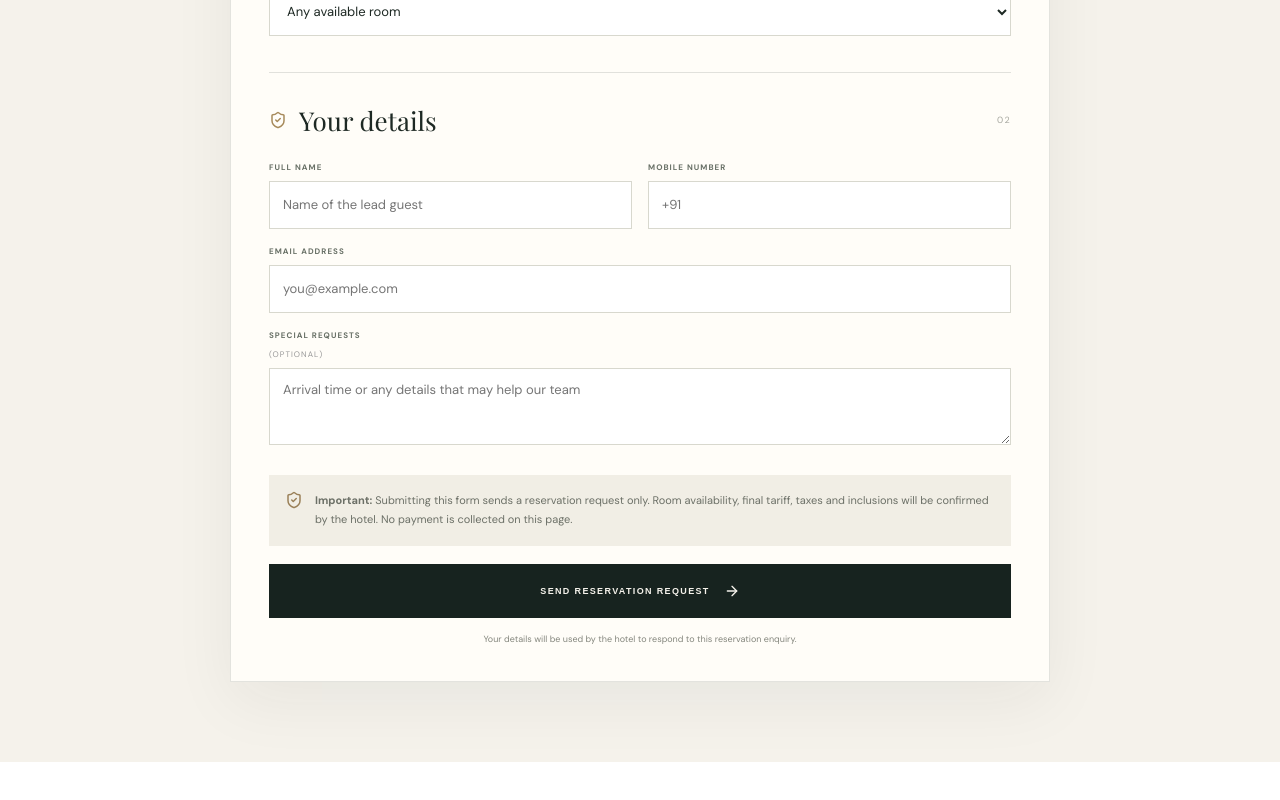
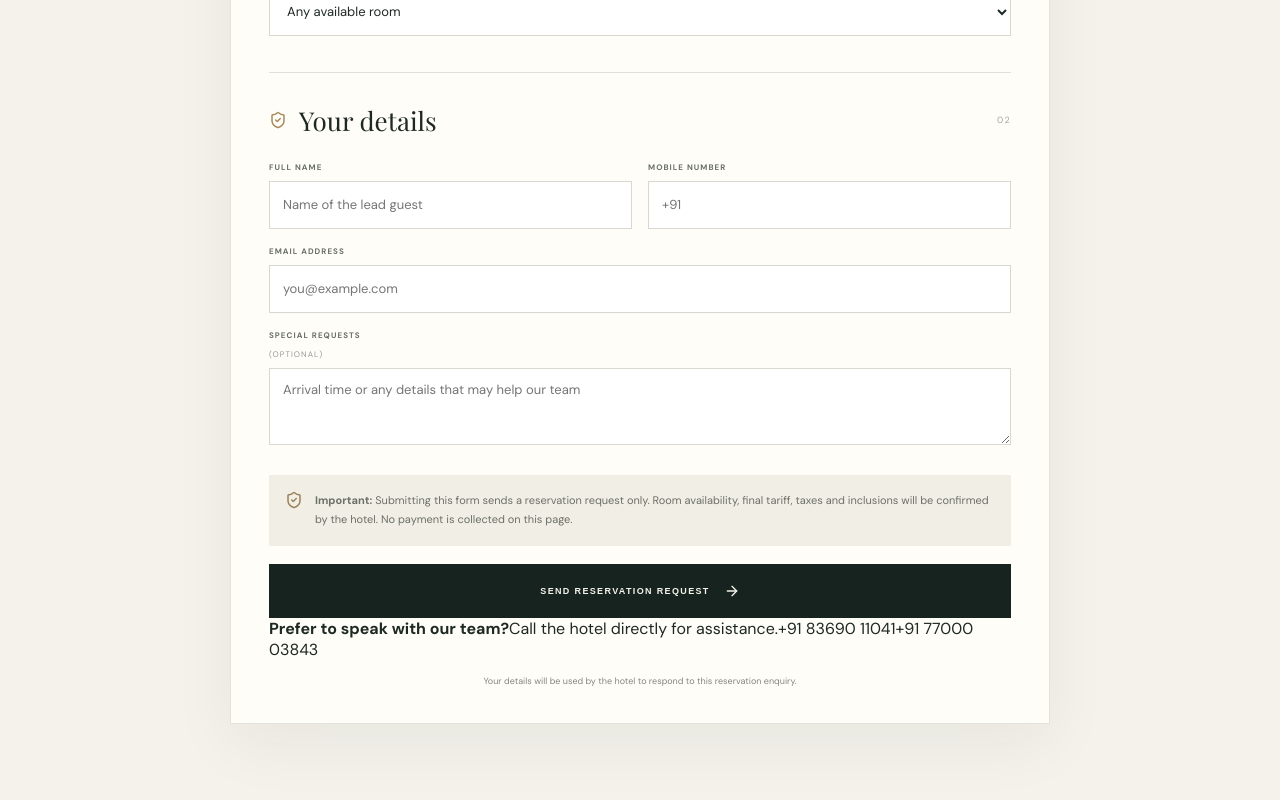
Before and after one commit to ajaysalunkhe2026-netizen/imperia-boutique-hotel, a Next.js app: page /booking in a window 1280 px wide. Shown: the part 764-1564 px from the top of the page. Before the commit the page ends 1526 px from the top, so only its background shows below. Built offline with nearby package versions, Linux system fonts and the light colour scheme; a web font is replaced by a local one.

Commit message:
feat: add direct hotel call options to reservation page

```diff
--- a/app/booking/page.tsx
+++ b/app/booking/page.tsx
@@ -69,6 +69,7 @@ export default function BookingPage() {
           <h1>Thank you.<br /><em>We’ll be in touch.</em></h1>
           <p>Your reservation enquiry has been received. This is a request only, not a confirmed booking. The hotel team must verify room availability and the applicable tariff before confirming your stay.</p>
           <div className="booking-reference"><span>REQUEST REFERENCE</span><strong>{result.reference}</strong></div>
+          <a className="booking-call" href="tel:+918369011041">CALL THE HOTEL · +91 83690 11041</a>
           <Link className="booking-submit" href="/">RETURN TO HOTEL <ArrowRight size={16} /></Link>
         </div>
       </main>
@@ -116,6 +117,12 @@ export default function BookingPage() {
           <div className="booking-notice"><ShieldCheck size={18} /><p><strong>Important:</strong> Submitting this form sends a reservation request only. Room availability, final tariff, taxes and inclusions will be confirmed by the hotel. No payment is collected on this page.</p></div>
           {error && <p className="booking-error" role="alert">{error}</p>}
           <button className="booking-submit" type="submit" disabled={busy || nights < 1 || nights > 30}>{busy ? "SENDING REQUEST…" : "SEND RESERVATION REQUEST"} <ArrowRight size={16} /></button>
+          <div className="booking-call-panel">
+            <strong>Prefer to speak with our team?</strong>
+            <span>Call the hotel directly for assistance.</span>
+            <a href="tel:+918369011041">+91 83690 11041</a>
+            <a href="tel:+917700003843">+91 77000 03843</a>
+          </div>
           <p className="booking-privacy">Your details will be used by the hotel to respond to this reservation enquiry.</p>
         </form>
       </div>
```
